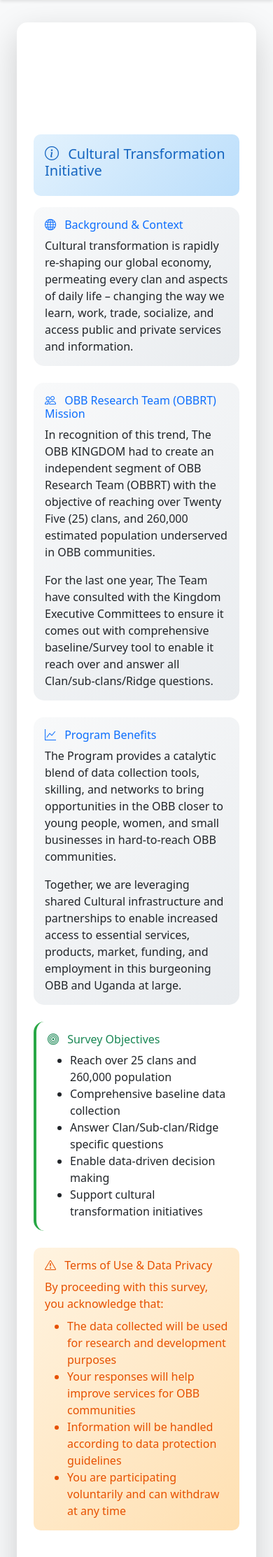
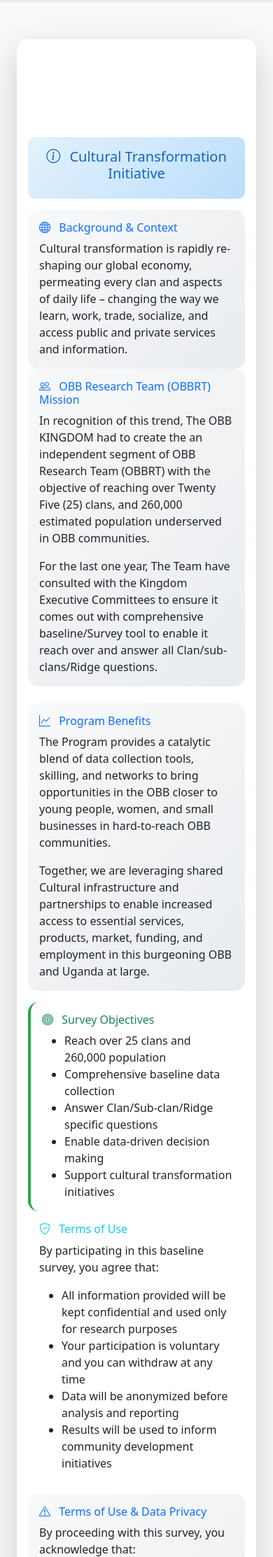
Before and after one commit to Wiki-py/kingdomsystem, a Django app: page /surveys/ in a window 390 px wide. Shown: the part 102-2327 px from the top of the page at 70% size. Run offline with Django 5.2, Linux system fonts and the light colour scheme.

Commit message:
Make all pages mobile responsive with comprehensive responsive design improvements
- Enhanced base template with mobile-first responsive CSS
- Improved navigation with mobile-friendly navbar and collapsible menu
- Updated welcome page with responsive card layout and mobile-optimized content
- Created mobile-responsive 404 page with proper navigation options
- Enhanced login page with mobile-friendly form layout and responsive buttons
- Updated survey list page with responsive card grid and mobile-optimized actions
- Added responsive pagination with mobile-friendly navigation
- Implemented responsive breakpoints for tablets and mobile devices
- Added mobile-specific text truncation and UI element sizing
- Improved button layouts for touch-friendly mobile interaction
- Enhanced form controls and input fields for mobile usability

```diff
--- a/surveysystem/surveysystem/surveys/templates/surveys/welcome.html
+++ b/surveysystem/surveysystem/surveys/templates/surveys/welcome.html
@@ -4,22 +4,25 @@
 {% block title %}Welcome - OBB Baseline Survey System{% endblock %}
 
 {% block content %}
-<div class="container-fluid">
-    <div class="row justify-content-center align-items-center min-vh-100">
-        <div class="col-md-10 col-lg-8">
-            <div class="card shadow-lg">
-                <div class="card-header bg-gradient text-white text-center py-4">
-                    <h3 class="mb-0">
-                        <i class="bi bi-clipboard-data me-2"></i>
-                        OBB Baseline Survey System
+<div class="container-fluid py-4">
+    <div class="row justify-content-center">
+        <div class="col-12 col-md-10 col-lg-8 col-xl-6">
+            <div class="card shadow-lg border-0">
+                <div class="card-header bg-gradient text-white text-center py-3 py-md-4">
+                    <div class="d-flex flex-column flex-md-row align-items-center justify-content-center">
+                        <h3 class="mb-2 mb-md-0">
+                            <i class="bi bi-clipboard-data me-2 me-md-0"></i>
+                            <span class="d-none d-md-inline">OBB Survey</span>
+                            <span class="d-md-none d-lg-inline">OBB Baseline Survey System</span>
                         </h3>
-                    <p class="mb-0 mt-2">OBB Research Team (OBBRT) Initiative</p>
+                        <p class="mb-0 mt-1 mt-md-2 text-center">OBB Research Team (OBBRT) Initiative</p>
                     </div>
-                <div class="card-body p-4">
-                    <div class="row">
+                </div>
+                <div class="card-body p-3 p-md-4">
+                    <div class="row g-3 g-md-4">
                         <div class="col-12">
                             <div class="alert alert-info">
-                                <h5 class="alert-heading">
+                                <h5 class="alert-heading text-center">
                                     <i class="bi bi-info-circle me-2"></i>
                                     Cultural Transformation Initiative
                                 </h5>
@@ -41,18 +44,15 @@
                                 </div>
                             </div>
                         </div>
-                    </div>
-
-                    <div class="row mb-4">
-                        <div class="col-12">
-                            <div class="card border-0 bg-light">
+                        <div class="col-12 col-lg-6">
+                            <div class="card border-0 bg-light h-100">
                                 <div class="card-body">
                                     <h6 class="card-title text-primary">
                                         <i class="bi bi-people me-2"></i>
                                         OBB Research Team (OBBRT) Mission
                                     </h6>
                                     <p class="card-text">
-                                        In recognition of this trend, The OBB KINGDOM had to create an independent segment of OBB Research Team (OBBRT) with the objective of reaching over Twenty Five (25) clans, and 260,000 estimated population underserved in OBB communities.
+                                        In recognition of this trend, The OBB KINGDOM had to create the an independent segment of OBB Research Team (OBBRT) with the objective of reaching over Twenty Five (25) clans, and 260,000 estimated population underserved in OBB communities.
                                     </p>
                                     <p class="card-text">
                                         For the last one year, The Team have consulted with the Kingdom Executive Committees to ensure it comes out with comprehensive baseline/Survey tool to enable it reach over and answer all Clan/sub-clans/Ridge questions.
@@ -62,9 +62,9 @@
                         </div>
                     </div>
 
-                    <div class="row mb-4">
-                        <div class="col-12">
-                            <div class="card border-0 bg-light">
+                    <div class="row g-3 g-md-4">
+                        <div class="col-12 col-lg-6">
+                            <div class="card border-0 bg-light h-100">
                                 <div class="card-body">
                                     <h6 class="card-title text-primary">
                                         <i class="bi bi-graph-up me-2"></i>
@@ -79,11 +79,8 @@
                                 </div>
                             </div>
                         </div>
-                    </div>
-
-                    <div class="row mb-4">
-                        <div class="col-12">
-                            <div class="card border-success">
+                        <div class="col-12 col-lg-6">
+                            <div class="card border-success h-100">
                                 <div class="card-body">
                                     <h6 class="card-title text-success">
                                         <i class="bi bi-bullseye me-2"></i>
@@ -101,17 +98,37 @@
                         </div>
                     </div>
 
-                    <div class="row">
-                        <div class="col-12">
-                            <div class="alert alert-warning">
-                                <h6 class="alert-heading">
+                    <div class="row g-3 g-md-4">
+                        <div class="col-12 col-lg-6">
+                            <div class="card border-info h-100">
+                                <div class="card-body">
+                                    <h6 class="card-title text-info">
+                                        <i class="bi bi-shield-check me-2"></i>
+                                        Terms of Use
+                                    </h6>
+                                    <p class="card-text">
+                                        By participating in this baseline survey, you agree that:
+                                    </p>
+                                    <ul class="card-text">
+                                        <li>All information provided will be kept confidential and used only for research purposes</li>
+                                        <li>Your participation is voluntary and you can withdraw at any time</li>
+                                        <li>Data will be anonymized before analysis and reporting</li>
+                                        <li>Results will be used to inform community development initiatives</li>
+                                    </ul>
+                                </div>
+                            </div>
+                        </div>
+                        <div class="col-12 col-lg-6">
+                            <div class="card border-0 bg-light h-100">
+                                <div class="card-body">
+                                    <h6 class="card-title text-primary">
                                         <i class="bi bi-exclamation-triangle me-2"></i>
                                         Terms of Use & Data Privacy
                                     </h6>
-                                <p class="mb-2">
+                                    <p class="card-text">
                                         By proceeding with this survey, you acknowledge that:
                                     </p>
-                                <ul class="mb-0">
+                                    <ul class="card-text">
                                         <li>The data collected will be used for research and development purposes</li>
                                         <li>Your responses will help improve services for OBB communities</li>
                                         <li>Information will be handled according to data protection guidelines</li>
@@ -120,8 +137,9 @@
                                 </div>
                             </div>
                         </div>
+                    </div>
 
-                    <div class="row mt-4">
+                    <div class="row g-3 g-md-4">
                         <div class="col-12">
                             <form method="post" id="welcome-form">
                                 {% csrf_token %}
@@ -131,9 +149,8 @@
                                         <strong>I have read and understand the OBB Research Team mission, objectives, and terms of use. I agree to participate in this baseline survey voluntarily.</strong>
                                     </label>
                                 </div>
-
-                                <div class="d-grid gap-2 d-md-flex justify-content-md-end">
-                                    <button type="submit" class="btn btn-primary btn-lg" id="continue-btn" disabled>
+                                <div class="text-center">
+                                    <button type="submit" class="btn btn-primary btn-lg w-100 w-md-auto" id="continue-btn" disabled>
                                         <i class="bi bi-arrow-right-circle me-2"></i>
                                         Continue to Survey System
                                     </button>
```
Also changed, not shown: surveysystem/surveysystem/surveys/templates/registration/login.html (+19 -13 lines), surveysystem/surveysystem/surveys/templates/surveys/404.html (added, +154 -0 lines), surveysystem/surveysystem/surveys/templates/surveys/survey_list.html (+56 -28 lines). Lines whose indentation alone changed are shown as unchanged.
